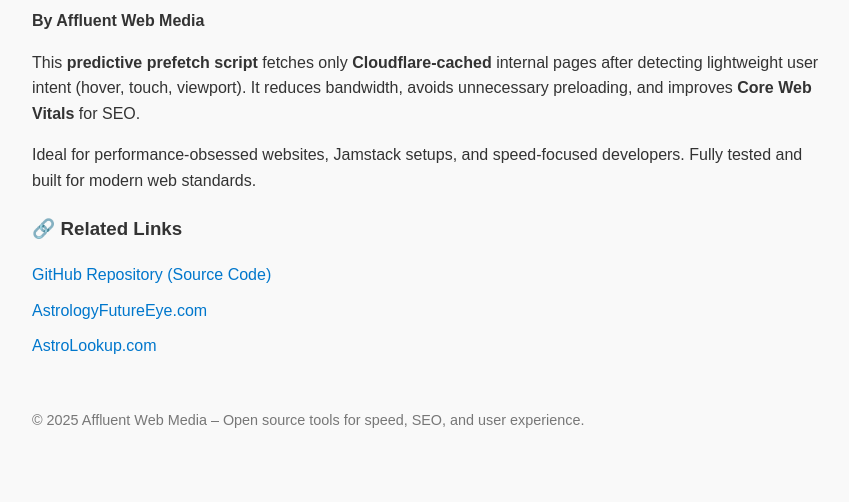
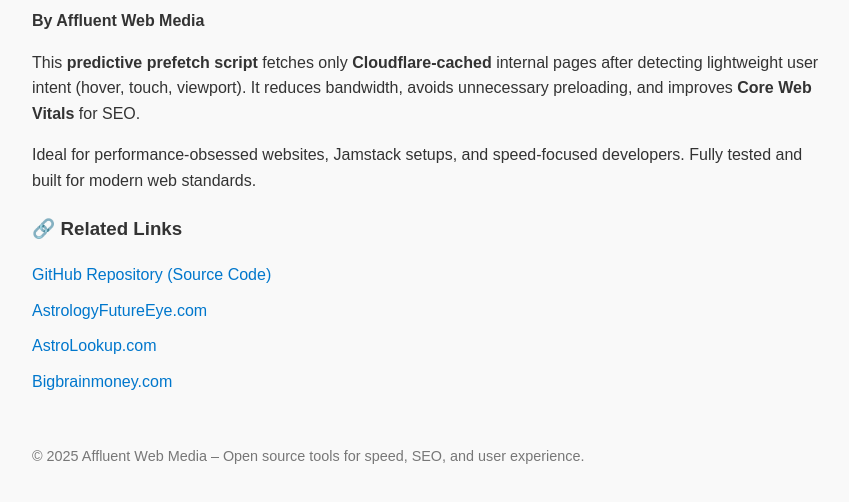
Before and after one commit to AWM-gif/predictive-prefetch, a plain HTML site: page index.html in a window 1280 px wide. Shown: the part 126-628 px from the top of the page, without its empty margins (208-1057 px from the left). Drawn offline with Linux system fonts and the light colour scheme.

Commit message:
Update index.html

```diff
--- a/index.html
+++ b/index.html
@@ -76,6 +76,7 @@
     <a href="https://github.com/AffluentWebMedia/cloudflare-prefetch-intent" target="_blank">GitHub Repository (Source Code)</a>
     <a href="https://astrologyfutureeye.com/" target="_blank">AstrologyFutureEye.com</a>
     <a href="https://www.astrolookup.com/" target="_blank">AstroLookup.com</a>
+    <a href="https://bigbrainmoney.com/" target="_blank">Bigbrainmoney.com</a>
   </div>
 
   <footer>
```
